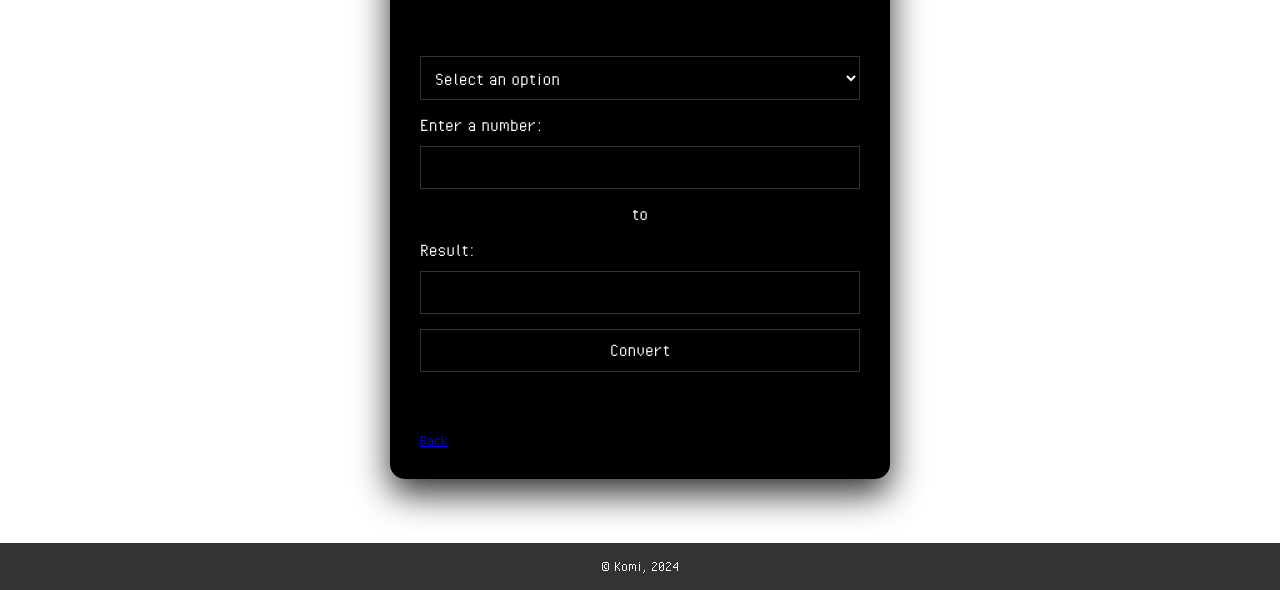
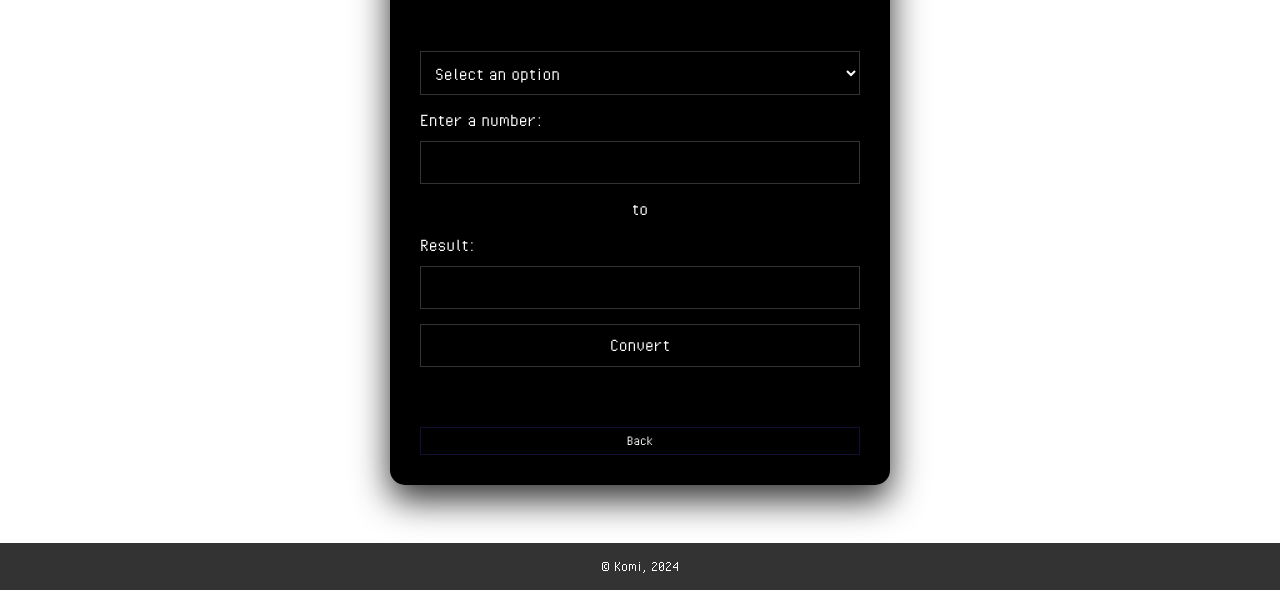
Before and after one commit to fibernardo/ITC, a plain HTML site: page HTML/convert.html in a window 1280 px wide. Shown: the part 210-800 px from the top of the page. Drawn offline with Linux system fonts and the light colour scheme; files that its build step writes are made by us from their sources; files whose address does not match are found by name.

Commit message:
Update convert.css

```diff
--- a/CSS/convert.css
+++ b/CSS/convert.css
@@ -117,24 +117,24 @@ body::before {
     font-size: 20px;
 }
 
-.home_button {
+.back_button {
     display: block;
     background-color: rgba(0, 0, 0, 0.1);
-    border: 1px solid rgba(255, 255, 255, 0.2);
+    border: 1px solid rgba(114, 66, 245, 0.2);
     color: white;
     text-align: center;
     text-decoration: none;
-    padding: 8px;
+    padding: 5px;
     transition: all 0.3s ease;
-    font-size: 20px;
+    font-size: 15px;
 }
 
-.home_button:hover {
-    background-color: rgba(255, 255, 255, 0.2);
+.back_button:hover {
+    background-color: rgba(114, 66, 245, 0.2);
     transform: scale(1.05);
 }
 
-.home_button:active {
+.back_button:active {
     transform: scale(0.95);
 }
 
```
